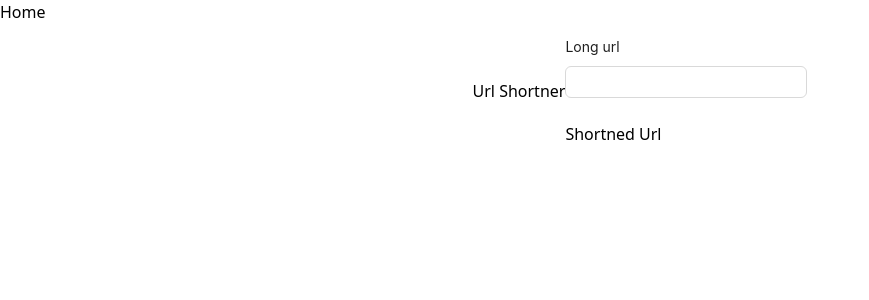
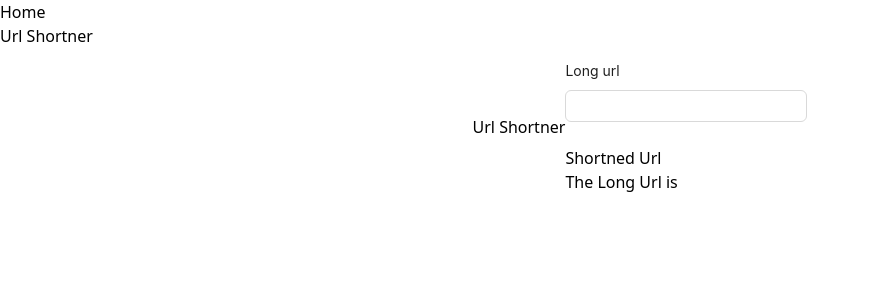
Before and after one commit to rohitghatal1/urlShortner-Node-Express, a React (Create React App) app in the folder frontend/: page / in a window 1280 px wide. Shown: the top 300 px of the page, without its empty margins (0-869 px from the left). Built offline with nearby package versions, Linux system fonts and the light colour scheme.

Commit message:
added code

```diff
--- a/frontend/src/components/Homepage.js
+++ b/frontend/src/components/Homepage.js
@@ -17,7 +17,10 @@ export default function Homepage() {
 
           <div className="output">
             <label htmlFor="short Url">Shortned Url</label>
-            <p></p>
+            <p>The Long Url is</p>
+            <span>
+
+            </span>
           </div>
         </section>
       </div>
--- a/frontend/src/components/Navbar.js
+++ b/frontend/src/components/Navbar.js
@@ -11,7 +11,7 @@ export default function Navbar() {
             <li>Home</li>
           </NavLink>
           <NavLink to="/urlshort">
-            <li></li>
+            <li>Url Shortner</li>
           </NavLink>
         </ul>
       </nav>
```
